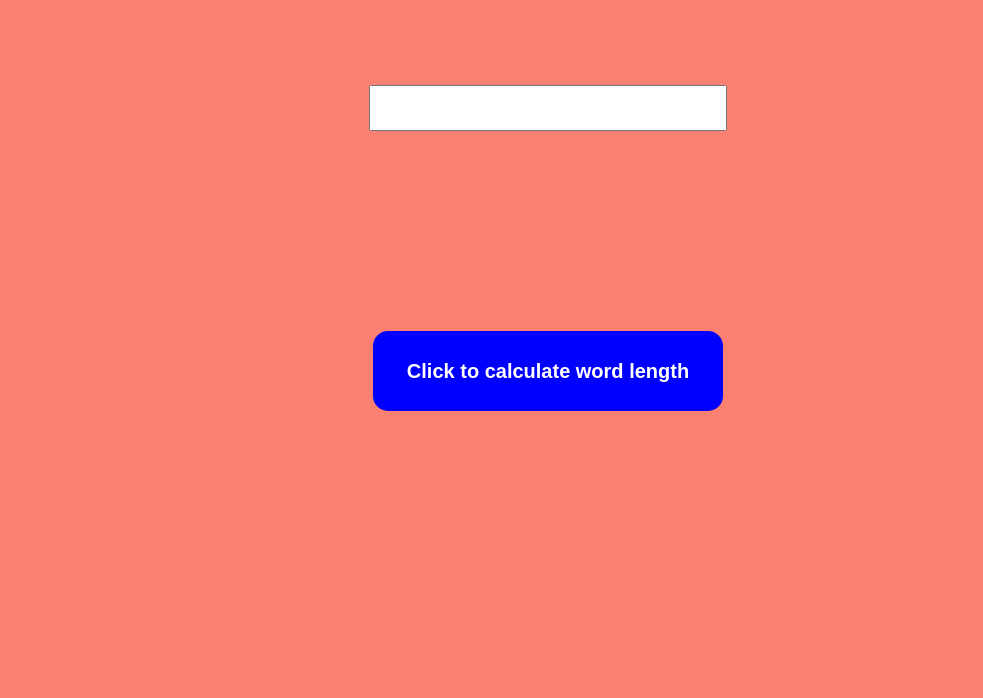
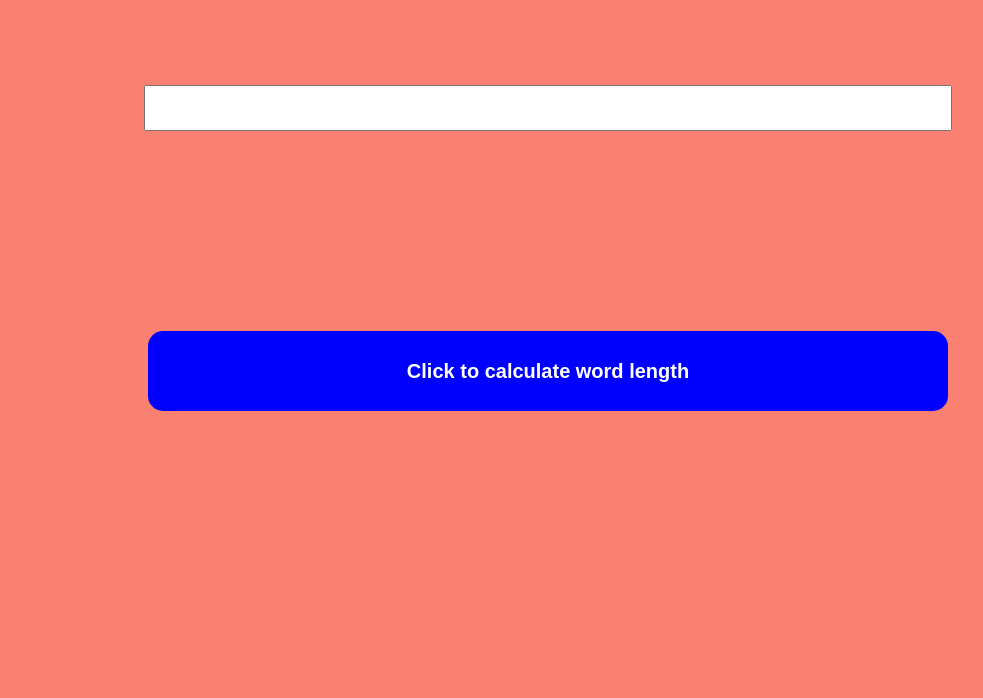
Before and after one commit to N-tyzeent/wordcounttool, a plain HTML site: page index.html in a window 1536 px wide. Shown: the part 102-800 px from the top of the page, without its empty margins (220-1203 px from the left). Drawn offline with Linux system fonts and the light colour scheme.

Commit message:
media query

```diff
--- a/style.css
+++ b/style.css
@@ -33,3 +33,30 @@ h1{
     color: black;
     margin-top: 50px;
 }
+
+@media (min-width: 375px){
+    input,
+    #ovie,
+    #kelly,
+    h1 {
+        width: 300px;
+    }
+}
+
+@media (min-width: 768px) {
+    input,
+    #ovie,
+    #kelly,
+    h1 {
+        width: 400px;
+    }
+}
+
+@media (min-width: 1366px) {
+    input,
+    #ovie,
+    #kelly,
+    h1 {
+        width: 800px;
+    }
+}
```
